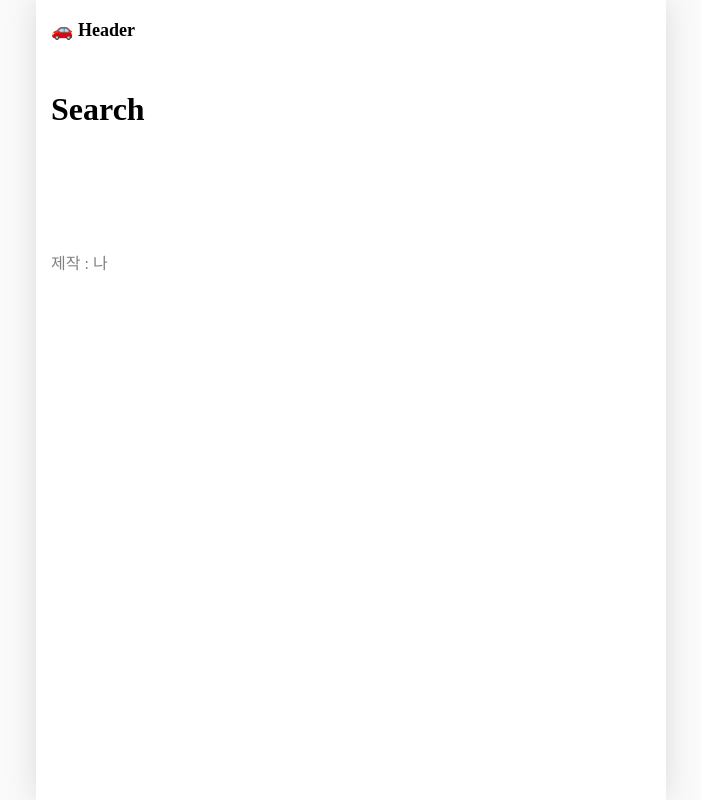
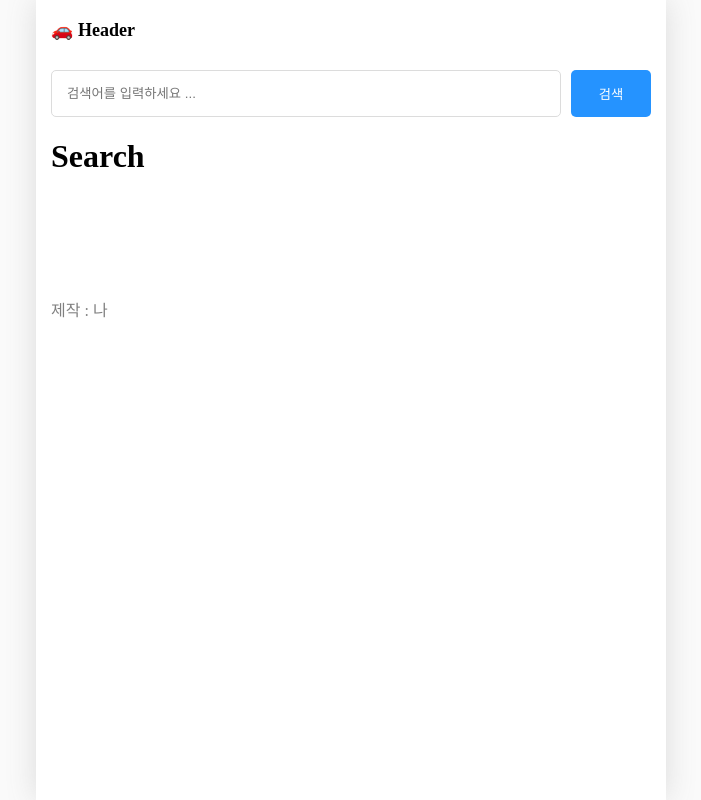
Before and after one commit to mingyu03-kim/study, a Next.js app in the folder FE/react/nextjs/onebite-next/section02/: page /search in a window 1280 px wide. Shown: the whole page, without its empty margins (289-990 px from the left). Built offline with nearby package versions, Linux system fonts and the light colour scheme.

Commit message:
🔨 Component에서 getLayout을 통한 layout 호출하기

```diff
--- /dev/null
+++ b/FE/react/nextjs/onebite-next/section02/src/components/searchable-layout.module.css
@@ -0,0 +1,21 @@
+.searchbar_container {
+    display: flex;
+    gap: 10px;
+    margin-bottom: 20px;
+}
+
+.searchbar_container > input {
+    flex: 1;
+    padding: 15px;
+    border-radius: 5px;
+    border: 1px solid rgb(220, 220, 220);
+}
+
+.searchbar_container > button {
+    width: 80px;
+    border-radius: 5px;
+    border: none;
+    background-color: rgb(37, 147, 255);
+    color: white;
+    cursor: pointer;
+}
--- /dev/null
+++ b/FE/react/nextjs/onebite-next/section02/src/components/searchable.tsx
@@ -0,0 +1,40 @@
+import { useRouter } from "next/router";
+import { ReactNode, useEffect, useState } from "react";
+import style from './searchable-layout.module.css';
+
+export default function SearchableLayout({children}: {children: ReactNode}) {
+    const [search, setSearch] = useState('');
+    const router = useRouter();
+
+    const q = router.query.q as string;
+
+    useEffect(() => {
+        setSearch(q || '');
+    }, [q]);
+
+    const onChangeSearch = (e: React.ChangeEvent<HTMLInputElement>) => {
+        setSearch(e.target.value);
+    }
+
+    const onSubmit = () => {
+        if(!search || q === search) return;
+        router.push(`/search?q=${search}`);
+    };
+
+    const onKeyDown = (e: React.KeyboardEvent<HTMLInputElement>) => {
+        if(e.key === 'Enter') onSubmit();
+    };
+
+    return <div>
+        <div className={style.searchbar_container}>
+            <input
+                placeholder="검색어를 입력하세요 ..."
+                onChange={onChangeSearch}
+                value={search}
+                onKeyDown={onKeyDown}
+            />
+            <button onClick={onSubmit}>검색</button>
+        </div>
+        {children}
+    </div>;
+}
--- a/FE/react/nextjs/onebite-next/section02/src/pages/_app.tsx
+++ b/FE/react/nextjs/onebite-next/section02/src/pages/_app.tsx
@@ -1,11 +1,18 @@
 import GlobalLayout from "@/components/global-layout";
 import "@/styles/globals.css";
+import { NextPage } from "next";
 import type { AppProps } from "next/app";
+import { ReactNode } from "react";
 
-export default function App({ Component, pageProps }: AppProps) {
+type NextPageWithLayout = NextPage & {
+  getLayout?: (page:ReactNode) => ReactNode;
+}
+
+export default function App({ Component, pageProps }: AppProps & {Component: NextPageWithLayout}) {
+  const getLayout = Component.getLayout ?? ((page: ReactNode) => page);
   return (
     <GlobalLayout>
-      <Component {...pageProps} />
+      {getLayout(<Component {...pageProps} />)}
     </GlobalLayout>
   );
 }
--- a/FE/react/nextjs/onebite-next/section02/src/pages/index.tsx
+++ b/FE/react/nextjs/onebite-next/section02/src/pages/index.tsx
@@ -1,4 +1,7 @@
+import SearchableLayout from '@/components/searchable';
+import { ReactNode } from 'react';
 import style from './index.module.css';
+
 export default function Home() {
   return (
     <>
@@ -7,3 +10,5 @@
     </>
   );
 }
+
+Home.getLayout = (page: ReactNode) => <SearchableLayout>{page}</SearchableLayout>;
--- a/FE/react/nextjs/onebite-next/section02/src/pages/search/index.tsx
+++ b/FE/react/nextjs/onebite-next/section02/src/pages/search/index.tsx
@@ -1,4 +1,6 @@
+import SearchableLayout from "@/components/searchable";
 import { useRouter } from "next/router";
+import { ReactNode } from "react";
 
 export default function Page() {
     const router = useRouter();
@@ -6,3 +8,7 @@
 
     return <h1>Search {q}</h1>;
 }
+
+Page.getLayout = (page:ReactNode) => {
+    return <SearchableLayout>{page}</SearchableLayout>;
+}
```
